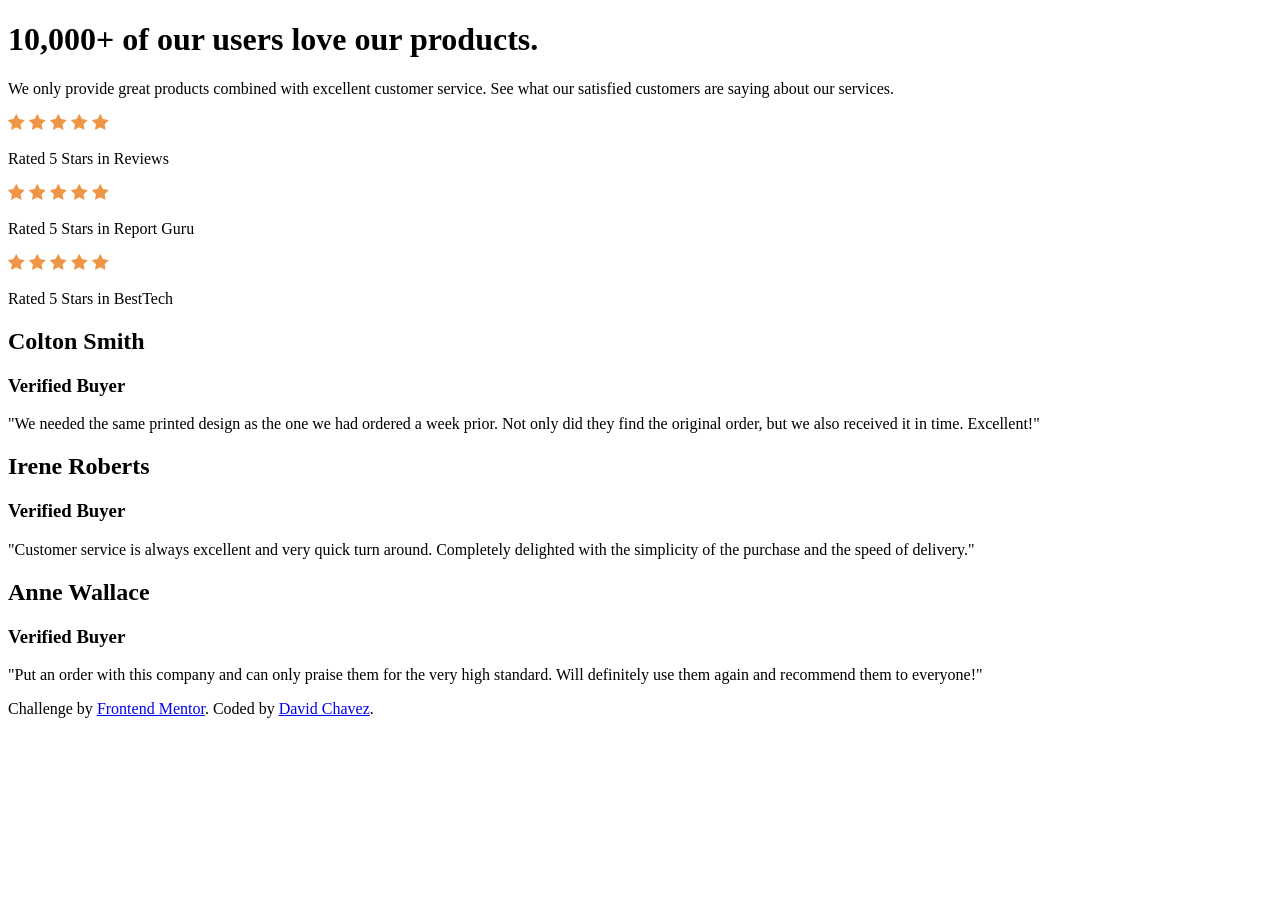
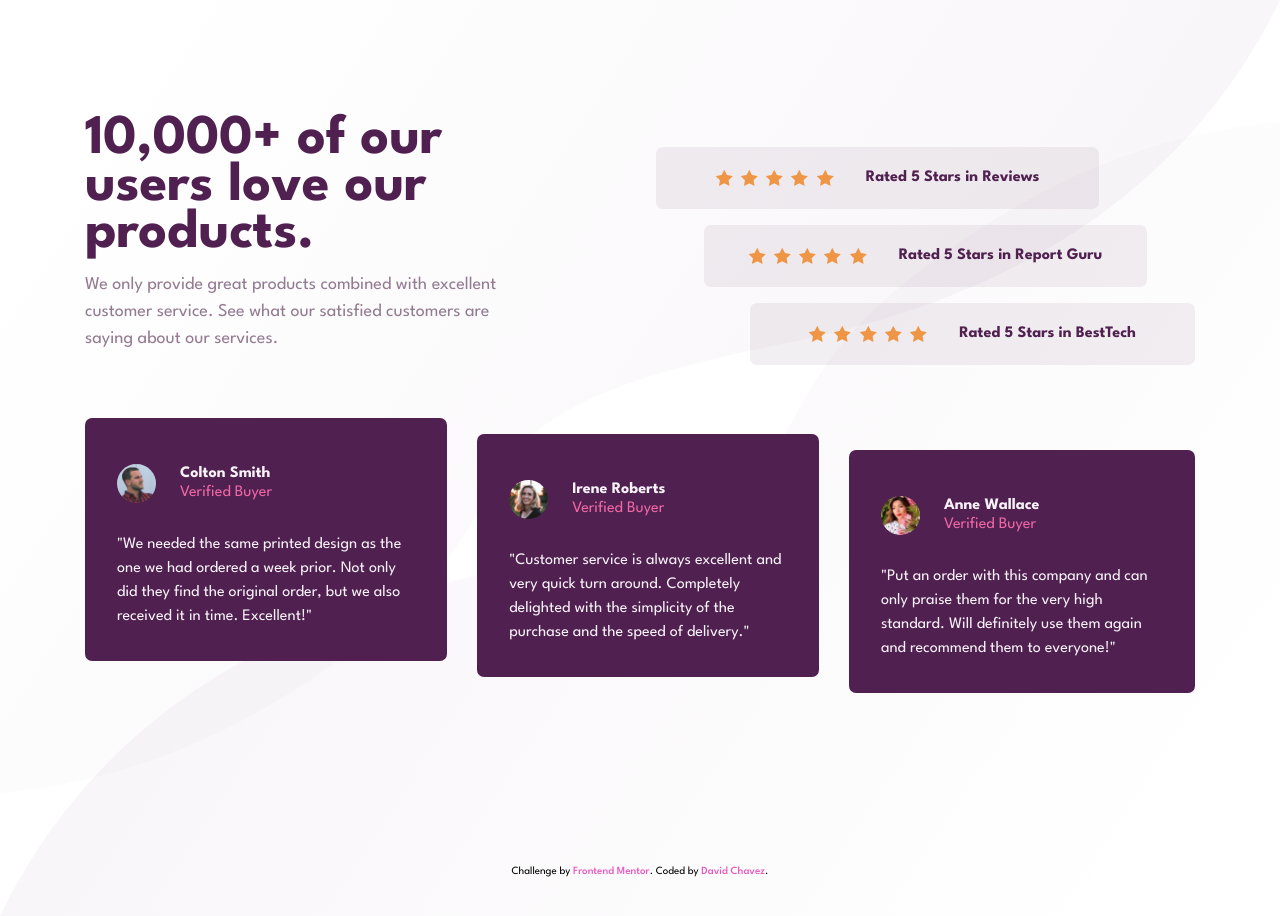
Before and after one commit to codeDavidC/social-proof-section-master, a plain HTML site: page index.html in a window 1280 px wide. Before the commit the page ends 800 px from the top, so only its background shows below. Drawn offline with Linux system fonts and the light colour scheme.

Commit message:
updated css styling for mobile and desktop

```diff
--- a/index.html
+++ b/index.html
@@ -3,7 +3,8 @@
   <head>
     <meta charset="UTF-8" />
     <meta name="viewport" content="width=device-width, initial-scale=1.0" />
-    <!-- displays site properly based on user's device -->
+
+    <link rel="stylesheet" href="./styles.css">
 
     <link rel="icon" type="image/png" sizes="32x32" href="./images/favicon-32x32.png" />
 
@@ -13,54 +14,79 @@
   <body>
     <div class="container">
       <div class="container-main-info">
-        <h1>10,000+ of our users love our products.</h1>
+        <h1 class="title">10,000+ of our users love our products.</h1>
 
-        <p>We only provide great products combined with excellent customer service.
+        <p class="description">We only provide great products combined with excellent customer service.
           See what our satisfied customers are saying about our services.</p>
       </div>
       <div class="container-ratings">
-        <div>
+        <div class="rating-card rating-card--reviews">
+          <div class="container-stars">
             <img src="./images/icon-star.svg" alt="">
           <img src="./images/icon-star.svg" alt="">
           <img src="./images/icon-star.svg" alt="">
           <img src="./images/icon-star.svg" alt="">
           <img src="./images/icon-star.svg" alt="">
+          </div>
           <p>Rated 5 Stars in Reviews</p>
         </div>
-        <div>
+        <div class="rating-card rating-card--report-guru">
+          <div class="container-stars">
             <img src="./images/icon-star.svg" alt="">
           <img src="./images/icon-star.svg" alt="">
           <img src="./images/icon-star.svg" alt="">
           <img src="./images/icon-star.svg" alt="">
           <img src="./images/icon-star.svg" alt="">
+          </div>
           <p>Rated 5 Stars in Report Guru</p>
         </div>
-        <div>
+        <div class="rating-card rating-card--besttech">
+          <div class="container-stars">
             <img src="./images/icon-star.svg" alt="">
           <img src="./images/icon-star.svg" alt="">
           <img src="./images/icon-star.svg" alt="">
           <img src="./images/icon-star.svg" alt="">
           <img src="./images/icon-star.svg" alt="">
+          </div>
           <p>Rated 5 Stars in BestTech</p>
         </div>
       </div>
     </div>
-    <div class="cntainer-cards">
+    <div class="container-cards">
+      <div class="card card--colton">
+        <div class="container-profile">
+          <div class="image"><img src="./images/image-colton.jpg" alt=""></div>
+        <div class="card-title">
           <h2>Colton Smith</h2>
       <h3>Verified Buyer</h3>
+        </div>
+        </div>
       <p>"We needed the same printed design as the one we had ordered a week prior.
         Not only did they find the original order, but we also received it in time.
         Excellent!"</p>
-
+      </div>
+      <div class="card card--irene">
+        <div class="container-profile">
+          <div class="image"><img src="./images/image-irene.jpg" alt=""></div>
+        <div class="card-title">
           <h2>Irene Roberts</h2>
       <h3>Verified Buyer</h3>
+        </div>
+        </div>
       <p>"Customer service is always excellent and very quick turn around. Completely
         delighted with the simplicity of the purchase and the speed of delivery."</p>
-
+      </div>
+      <div class="card card--anne">
+        <div class="container-profile">
+          <div class="image"><img src="./images/image-anne.jpg" alt=""></div>
+        <div class="card-title">
           <h2>Anne Wallace</h2>
       <h3>Verified Buyer</h3>
+        </div>
+        </div>
       <p>"Put an order with this company and can only praise them for the very high
         standard. Will definitely use them again and recommend them to everyone!"</p>
+      </div>
      </div>
 
     <div class="attribution">
--- a/styles.css
+++ b/styles.css
@@ -1,28 +1,303 @@
 @import url('https://fonts.googleapis.com/css2?family=League+Spartan:wght@400;500;700&display=swap');
 
 :root {
-  --Very Dark Magenta: hsl(300, 43%, 22%);
-  --Soft Pink: hsl(333, 80%, 67%);
+  --heading-color: hsl(300, 43%, 22%);
+  --sub-title-color: hsl(333, 80%, 67%);
+  --rating-card: hsla(300, 43%, 22%, .07);
 
-  --dark Grayish Magenta: hsl(303, 10%, 53%);
-  --Light Grayish Magenta: hsl(300, 24%, 96%);
-  --White: hsl(0, 0%, 100%);
+  --parragraph-color: hsl(303, 10%, 53%);
+  --quote-text: hsl(300, 24%, 96%);
+  --quotes-text: hsl(0, 0%, 100%);
 
   --font: 'League Spartan', sans-serif;
   --font-weight-parragraph: 400;
   --font-weight-heading: 700;
   --font-weight-quote: 500;
+}
+
+/* Andy Bell's CSS Reset - https://piccalil.li/blog/a-modern-css-reset/ */
+
+/* Box sizing rules */
+*,
+*::before,
+*::after {
+  box-sizing: border-box;
+}
+
+/* Remove default margin */
+* {
+  margin: 0;
+  padding: 0;
+  /* font: inherit; */
+}
+
+/* Remove list styles on ul, ol elements with a list role, which suggests default styling will be removed */
+ul,
+ol {
+  list-style: none;
+  list-style-type: none;
+}
+
+/* Set core root defaults */
+html:focus-within {
+  scroll-behavior: smooth;
+}
+
+/* Set core body defaults */
+body {
+  min-height: 100vh;
+  text-rendering: optimizeSpeed;
+  line-height: 1.5;
+}
+
+/* A elements that don't have a class get default styles */
+a:not([class]) {
+  text-decoration-skip-ink: auto;
+  text-decoration: none;
+}
+
+/* Make images easier to work with */
+img,
+picture,
+svg {
+  max-width: 100%;
+  display: block;
+}
+
+/* Inherit fonts for inputs and buttons */
+input,
+button,
+textarea,
+select {
+  font: inherit;
+}
+
+/* Remove all animations, transitions and smooth scroll for people that prefer not to see them */
+@media (prefers-reduced-motion: reduce) {
+  html:focus-within {
+   scroll-behavior: auto;
+  }
+
+  *,
+  *::before,
+  *::after {
+    animation-duration: 0.01ms !important;
+    animation-iteration-count: 1 !important;
+    transition-duration: 0.01ms !important;
+    scroll-behavior: auto !important;
+  }
+}
+
+/* utilities */
+
+body {
+  background: url(./images/bg-pattern-top-mobile.svg) left top no-repeat, url(./images/bg-pattern-bottom-mobile.svg) right bottom no-repeat;
+  /* background-position: left top, right bottom; */
+  /* background-repeat: no-repeat, no-repeat; */
+  background-size: contain;
+  font-family: var(--font);
+  display: flex;
+  flex-direction: column;
+  align-items: center;
+  margin: 80px 10px 0px;
 
 }
 
+.container {
+  max-width: 330px;
+}
 
+.title {
+  margin: 0px 35px 0px;
+  color: var(--heading-color);
+  font-size: 2.5rem;
+  line-height: 32px;
+  text-align: center;
+}
 
+.description {
+  margin-top: 14px;
+  margin-bottom: 32px;
+  color: var(--parragraph-color);
+  font-size: 1.125rem;
+  text-align: center;
+}
 
+.rating-card {
+  margin-top: 16px;
+  background: var(--rating-card);
+  border-radius: 7px;
+}
+
+.rating-card {
+  padding: 16px;
+  display: flex;
+  flex-direction: column;
+  align-items: center;
+}
+
+.container-stars {
+  width: 118px;
+  display: flex;
+  justify-content: space-between;
+}
+
+.rating-card p {
+  margin-top: 16px;
+  font-size: 1rem;
+  font-weight: var(--font-weight-heading);
+  color: var(--heading-color);
+  text-align: center;
+}
+
+.container-cards {
+  margin-top: 34px;
+  max-width: 330px;
+}
+
+.card {
+  background-color: var(--heading-color);
+  margin-top: 16px;
+  padding: 32px;
+  border-radius: 7px;
+}
+
+.container-profile {
+  margin-top: 12px;
+  display: flex;
+  align-items: center;
+}
+
+.image {
+  width: 39px;
+  overflow: hidden;
+  margin-right: 24px;
+}
+
+.image img {
+  border-radius: 40px;
+}
+
+.card h2 {
+  font-size: 1rem;
+  color: var(--quote-text);
+}
+
+.card h3 {
+  margin-top: -5px;
+  font-size: 1rem;
+  color: var(--sub-title-color);
+  font-weight: 400;
+}
+
+.card p {
+  margin-top: 28px;
+  font-size: 1rem;
+  color: var(--quote-text);
+  font-weight: var(--font-weight-parragraph);
+}
 
 .attribution {
+    margin-top: 1rem;
+    margin-bottom: 1rem;
     font-size: 11px;
     text-align: center;
   }
   .attribution a {
-    color: hsl(228, 45%, 44%);
+    color: hsl(316, 76%, 62%);
+    font-weight: 500;
   }
+
+  @media screen and (min-width: 900px) {
+
+    body {
+      margin: 116px 16px 0px;
+      background: url(./images/bg-pattern-top-desktop.svg) left top no-repeat, url(./images/bg-pattern-bottom-desktop.svg) right bottom no-repeat;
+      background-size: contain;
+      display: flex;
+      flex-direction: column;
+      align-items: center;
+      min-height: 100vh;
+    }
+
+    .container {
+      max-width: 1110px;
+      display: flex;
+      flex-direction: row;
+    }
+    .container-main-info {
+      flex: 1 1 50%;
+    }
+
+    .title {
+      font-size: 3.5rem;
+      line-height: 47px;
+      margin: 0px 190px 0px 0px;
+      text-align: left;
+    }
+
+    .description {
+      margin-right: 136px;
+      text-align: left;
+    }
+
+    .container-ratings {
+      margin-top: 15px;
+      flex: 1 1 50%;
+    }
+
+    .rating-card {
+      padding: 19px;
+      flex-direction: row;
+      align-items: center;
+      justify-content: center;
+    }
+
+    .rating-card p {
+      margin-top: 0px;
+      margin-left: 32px;
+    }
+
+    .rating-card--reviews {
+      margin-left: 1rem;
+      margin-right: 96px;
+    }
+
+    .rating-card--report-guru {
+      margin-left: 64px;
+      margin-right: 48px;
+
+    }
+
+    .rating-card--besttech {
+      margin-left: 110px;
+    }
+
+    .container-cards {
+      max-width: 1110px;
+      display: flex;
+      flex-direction: row;
+      gap: 30px;
+    }
+
+    .card {
+      margin-top: 0px;
+    }
+
+    .card--colton {
+      margin-bottom: 32px;
+    }
+
+    .card--irene {
+      margin-top: 16px;
+      margin-bottom: 16px;
+    }
+
+    .card--anne {
+      margin-top: 32px;
+    }
+
+    .attribution {
+      margin-top: 170px;
+    }
+  }
```
Also changed, not shown: 1 other file. Lines whose indentation alone changed are shown as unchanged.
